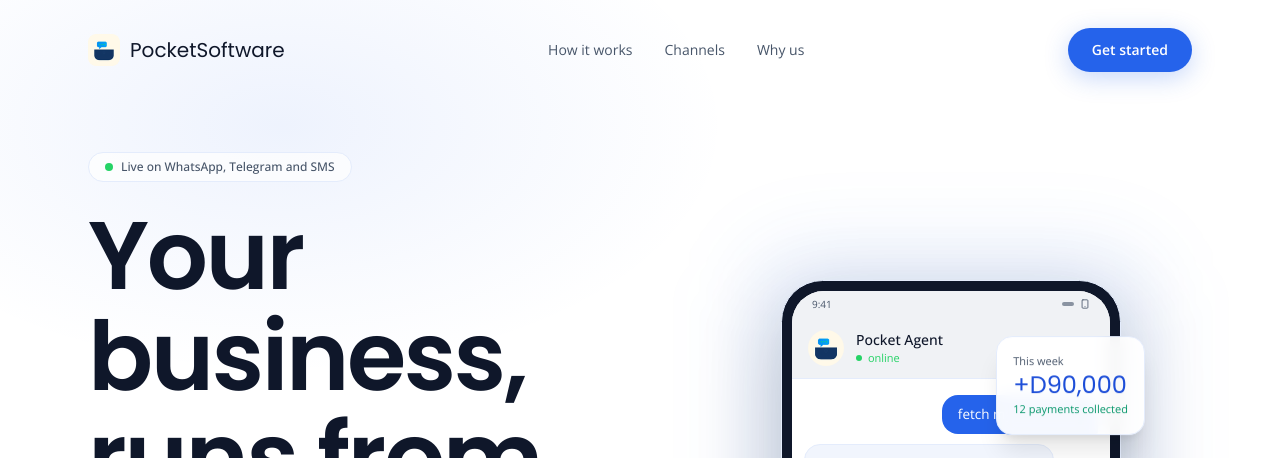
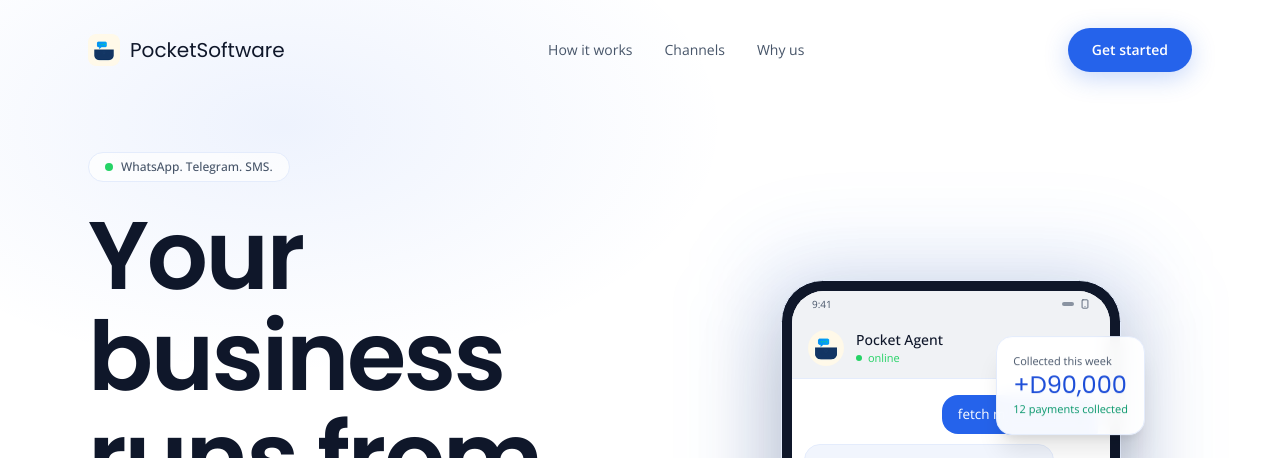
Before and after one commit to Foday-Sall/pocketsoftware, a React (Vite) app: page / in a window 1280 px wide. Shown: the top 458 px of the page. Built offline with nearby package versions, Linux system fonts and the light colour scheme.

Commit message:
Copy polish per humanizer review: fix headline comma, honest stats, remove duplicate punchlines, drop GSM jargon

```diff
--- a/src/sections/ChannelsSection.tsx
+++ b/src/sections/ChannelsSection.tsx
@@ -82,14 +82,14 @@ export default function ChannelsSection() {
               </div>
             </div>
             <p className="mt-6 text-xs leading-relaxed text-fog">
-              Works on GSM networks only. If your phone can make a call, it can run your business.
+              If your phone can make a call, it can run your business.
             </p>
           </div>
           {/* Telegram and WhatsApp mini-panels */}
           <div className="mt-6 grid grid-cols-2 gap-4">
             <div className="rounded-2xl border border-cardline bg-card p-5 text-center">
               <WhatsAppIcon className="mx-auto h-5 w-5 text-wagreen" />
-              <p className="mt-2 text-xs text-fog">Voice notes in, voice notes out</p>
+              <p className="mt-2 text-xs text-fog">Talk to it like a colleague, in any language</p>
             </div>
             <div className="rounded-2xl border border-cardline bg-card p-5 text-center">
               <TelegramIcon className="mx-auto h-5 w-5 text-[#229ED9]" />
--- a/src/sections/HeroSection.tsx
+++ b/src/sections/HeroSection.tsx
@@ -16,7 +16,7 @@ const ease = [0.25, 0.1, 0.25, 1] as const;
 
 /* word-by-word blur reveal */
 function AnimatedHeadline() {
-  const words = ['Your', 'business,', 'runs', 'from', 'your', 'pocket.'];
+  const words = ['Your', 'business', 'runs', 'from', 'your', 'pocket.'];
   const [shown, setShown] = useState(0);
 
   useEffect(() => {
@@ -86,10 +86,9 @@ export default function HeroSection() {
             className="inline-flex items-center gap-2 rounded-full border border-cardline bg-card/70 px-4 py-1.5 text-xs font-medium text-sand"
           >
             <span className="relative flex h-2 w-2">
-              <span className="absolute inline-flex h-full w-full animate-ping rounded-full bg-wagreen opacity-60" />
               <span className="relative inline-flex h-2 w-2 rounded-full bg-wagreen" />
             </span>
-            Live on WhatsApp, Telegram and SMS
+            WhatsApp. Telegram. SMS.
           </motion.div>
 
           <div className="mt-6">
@@ -189,7 +188,7 @@ export default function HeroSection() {
             transition={{ duration: 4.5, repeat: Infinity, ease: 'easeInOut' }}
             className="absolute -right-6 top-16 hidden rounded-2xl border border-cardline bg-card/95 p-4 shadow-xl backdrop-blur md:block"
           >
-            <div className="text-[11px] text-fog">This week</div>
+            <div className="text-[11px] text-fog">Collected this week</div>
             <div className="font-display text-2xl text-honeyhi">+D90,000</div>
             <div className="text-[11px] text-moss">12 payments collected</div>
           </motion.div>
--- a/src/sections/TrustSection.tsx
+++ b/src/sections/TrustSection.tsx
@@ -88,7 +88,7 @@ export default function TrustSection() {
         <FadeIn delay={0.1}>
           <div className="mt-14 grid grid-cols-1 gap-4 sm:grid-cols-3">
             {[
-              { v: '8 sec', l: 'average answer time' },
+              { v: 'Seconds', l: 'to answer, every time' },
               { v: '0 logins', l: 'your number is your account' },
               { v: '24/7', l: 'the agent never closes' },
             ].map((s) => (
```
